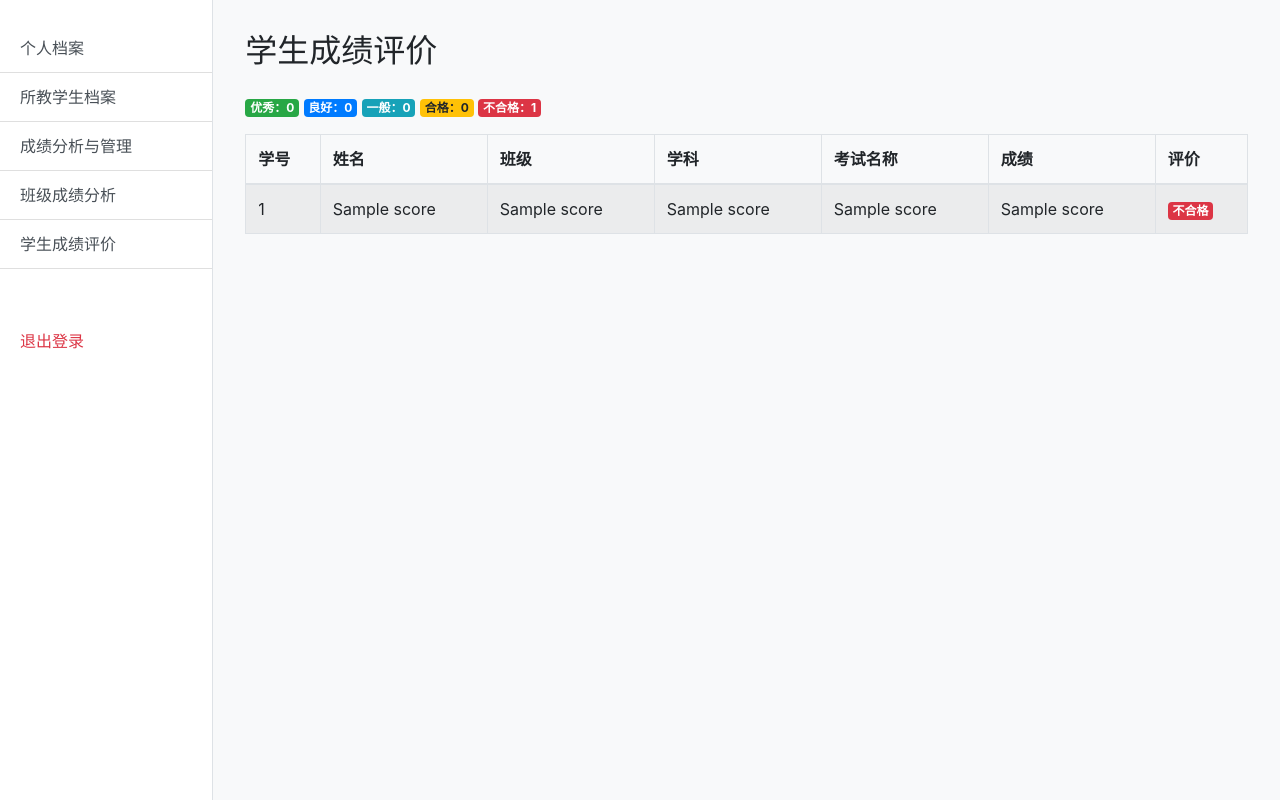
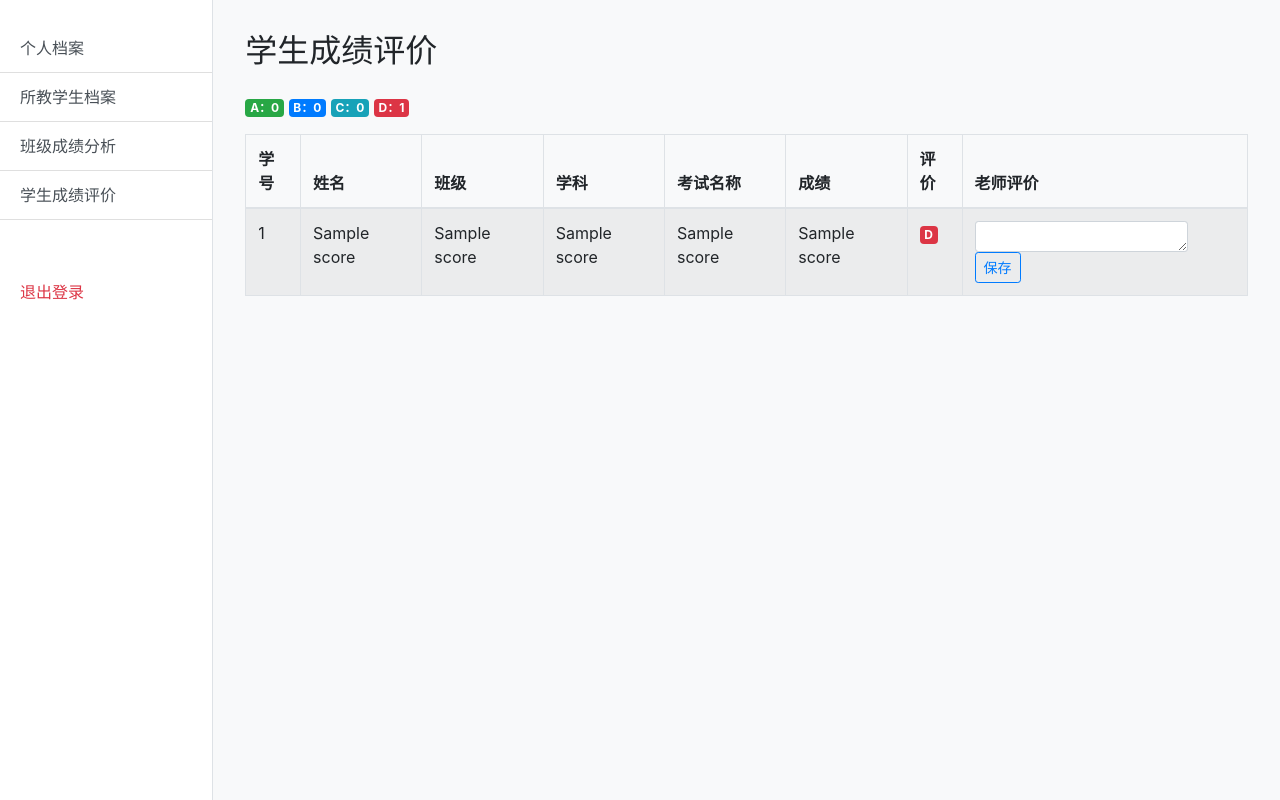
Before and after one commit to kuafu01/score_analyse, a Flask app: template 学习管理系统/templates/teacher/evaluate.html in a window 1280 px wide. Run offline with Flask 3, Linux system fonts and the light colour scheme; the template is opened without the code that fills it: most values are stand-ins (such as "Sample title", 1, 10 or a date in 2020).

Commit message:
evaluate new

```diff
--- a/学习管理系统/app.py
+++ b/学习管理系统/app.py
@@ -286,9 +286,13 @@ def student_report():
         scores=scores,
         reports=reports
     )
-
+#################################
+#
+#
  #       李之爹的领域
-
+#
+#
+################################
 # 教师主页
 @app.route('/teacher/profile')
 def teacher_profile():
@@ -394,13 +398,14 @@ def teacher_evaluate():
         return render_template('teacher/evaluate.html', scores=[])
     teacher_id = row[0]
     cursor.execute('''
-        SELECT s.student_id, s.name, c.class_name, sub.subject_name, e.exam_name, es.score
+        SELECT s.student_id, s.name, c.class_name, sub.subject_name, e.exam_name, es.score, sr.content
         FROM teacher_class_subject tcs
         JOIN class c ON tcs.class_id = c.class_id
         JOIN student s ON s.class_id = c.class_id
         JOIN subject sub ON tcs.subject_id = sub.subject_id
         JOIN exam_score es ON es.student_id = s.student_id AND es.subject_id = sub.subject_id
         JOIN exam e ON es.exam_id = e.exam_id
+        LEFT JOIN study_report sr ON sr.student_id = s.student_id AND sr.teacher_id = tcs.teacher_id AND sr.report_date = e.exam_date
         WHERE tcs.teacher_id = ?
         ORDER BY c.class_name, s.name, sub.subject_name, e.exam_date DESC
     ''', teacher_id)
@@ -440,6 +445,58 @@ def teacher_class():
     conn.close()
     return render_template('teacher/class.html', class_scores=class_scores)
 
+
+@app.route('/teacher/evaluate/update', methods=['POST'])
+def teacher_evaluate_update():
+    if session.get('role') != 'teacher':
+        return redirect(url_for('login'))
+    student_id = request.form['student_id']
+    subject_name = request.form['subject_name']
+    exam_name = request.form['exam_name']
+    content = request.form['content']
+    teacher_name = session.get('name')
+    conn = get_conn()
+    cursor = conn.cursor()
+    # 查subject_id, exam_id, teacher_id
+    cursor.execute('SELECT subject_id FROM subject WHERE subject_name=?', subject_name)
+    subject_row = cursor.fetchone()
+    cursor.execute('SELECT exam_id, exam_date FROM exam WHERE exam_name=?', exam_name)
+    exam_row = cursor.fetchone()
+    cursor.execute('SELECT teacher_id FROM teacher WHERE name=?', teacher_name)
+    teacher_row = cursor.fetchone()
+    if not (subject_row and exam_row and teacher_row):
+        conn.close()
+        flash('参数错误', 'danger')
+        return redirect(url_for('teacher_evaluate'))
+    subject_id = subject_row[0]
+    exam_id, exam_date = exam_row
+    teacher_id = teacher_row[0]
+    # 查是否已有评价
+    cursor.execute('SELECT report_id FROM study_report WHERE student_id=? AND teacher_id=? AND report_date=?', student_id, teacher_id, exam_date)
+    report = cursor.fetchone()
+    if report:
+        cursor.execute('UPDATE study_report SET content=? WHERE report_id=?', content, report[0])
+    else:
+        import uuid
+        report_id = str(uuid.uuid4())[:20]
+        cursor.execute('INSERT INTO study_report (report_id, student_id, teacher_id, report_date, content, evaluation_level) VALUES (?, ?, ?, ?, ?, ?)',
+                       report_id, student_id, teacher_id, exam_date, content, None)
+    conn.commit()
+    conn.close()
+    flash('评价已保存', 'success')
+    return redirect(url_for('teacher_evaluate'))
+
+
+
+##########################
+#
+#
+#      领域结束
+#
+#
+##########################
+
+
 # 班主任主页
 @app.route('/classmaster/profile')
 def classmaster_profile():
--- a/学习管理系统/templates/teacher/_sidebar.html
+++ b/学习管理系统/templates/teacher/_sidebar.html
@@ -3,7 +3,7 @@
     <div class="list-group list-group-flush mt-4">
         <a href="/teacher/profile" class="list-group-item list-group-item-action {% if active=='profile' %}active{% endif %}" id="nav-profile">个人档案</a>
         <a href="/teacher/students" class="list-group-item list-group-item-action {% if active=='students' %}active{% endif %}" id="nav-students">所教学生档案</a>
-        <a href="/teacher/score" class="list-group-item list-group-item-action {% if active=='score' %}active{% endif %}" id="nav-score">成绩分析与管理</a>
+       <!-- <a href="/teacher/score" class="list-group-item list-group-item-action {% if active=='score' %}active{% endif %}" id="nav-score">成绩分析与管理</a>-->
         <a href="/teacher/class" class="list-group-item list-group-item-action {% if active=='class' %}active{% endif %}" id="nav-class">班级成绩分析</a>
         <a href="/teacher/evaluate" class="list-group-item list-group-item-action {% if active=='evaluate' %}active{% endif %}" id="nav-evaluate">学生成绩评价</a>
         <a href="/logout" class="list-group-item list-group-item-action text-danger mt-5">退出登录</a>
--- a/学习管理系统/templates/teacher/evaluate.html
+++ b/学习管理系统/templates/teacher/evaluate.html
@@ -16,26 +16,23 @@
         {% include 'teacher/_sidebar.html' %}
         <main class="col-md-10 ml-sm-auto content-area">
             <h2 class="mb-4">学生成绩评价</h2>
-            {% set ns = namespace(excellent=0, good=0, normal=0, passed=0, failed=0) %}
+            {% set ns = namespace(A=0, B=0, C=0, D=0) %}
             {% for s in scores %}
                 {% if s[5] >= 90 %}
-                    {% set ns.excellent = ns.excellent + 1 %}
-                {% elif s[5] >= 80 %}
-                    {% set ns.good = ns.good + 1 %}
-                {% elif s[5] >= 70 %}
-                    {% set ns.normal = ns.normal + 1 %}
+                    {% set ns.A = ns.A + 1 %}
+                {% elif s[5] >= 75 %}
+                    {% set ns.B = ns.B + 1 %}
                 {% elif s[5] >= 60 %}
-                    {% set ns.passed = ns.passed + 1 %}
+                    {% set ns.C = ns.C + 1 %}
                 {% else %}
-                    {% set ns.failed = ns.failed + 1 %}
+                    {% set ns.D = ns.D + 1 %}
                 {% endif %}
             {% endfor %}
             <div class="mb-3">
-                <span class="badge badge-success">优秀：{{ ns.excellent }}</span>
-                <span class="badge badge-primary">良好：{{ ns.good }}</span>
-                <span class="badge badge-info">一般：{{ ns.normal }}</span>
-                <span class="badge badge-warning">合格：{{ ns.passed }}</span>
-                <span class="badge badge-danger">不合格：{{ ns.failed }}</span>
+                <span class="badge badge-success">A：{{ ns.A }}</span>
+                <span class="badge badge-primary">B：{{ ns.B }}</span>
+                <span class="badge badge-info">C：{{ ns.C }}</span>
+                <span class="badge badge-danger">D：{{ ns.D }}</span>
             </div>
             <table class="table table-bordered table-striped">
                 <thead>
@@ -47,6 +44,7 @@
                         <th>考试名称</th>
                         <th>成绩</th>
                         <th>评价</th>
+                        <th>老师评价</th>
                     </tr>
                 </thead>
                 <tbody>
@@ -60,21 +58,30 @@
                         <td>{{ s[5] }}</td>
                         <td>
                             {% if s[5] >= 90 %}
-                                <span class="badge badge-success">优秀</span>
-                            {% elif s[5] >= 80 %}
-                                <span class="badge badge-primary">良好</span>
-                            {% elif s[5] >= 70 %}
-                                <span class="badge badge-info">一般</span>
+                                <span class="badge badge-success">A</span>
+                            {% elif s[5] >= 75 %}
+                                <span class="badge badge-primary">B</span>
                             {% elif s[5] >= 60 %}
-                                <span class="badge badge-warning">合格</span>
+                                <span class="badge badge-info">C</span>
                             {% else %}
-                                <span class="badge badge-danger">不合格</span>
+                                <span class="badge badge-danger">D</span>
                             {% endif %}
+                        </td>
+                        <td>
+                            <form method="post" action="/teacher/evaluate/update" class="form-inline mb-0">
+                                <input type="hidden" name="student_id" value="{{ s[0] }}">
+                                <input type="hidden" name="subject_name" value="{{ s[3] }}">
+                                <input type="hidden" name="exam_name" value="{{ s[4] }}">
+                                <textarea class="form-control form-control-sm mr-2" name="content" rows="1" style="min-width:120px;max-width:300px;resize:horizontal;display:inline-block;vertical-align:middle;">{{ s[6] if s|length > 6 else '' }}</textarea>
+                                <button type="submit" class="btn btn-sm btn-outline-primary">保存</button>
+                            </form>
                         </td>
                     </tr>
                 {% endfor %}
                 </tbody>
             </table>
+            <script src="https://cdn.jsdelivr.net/npm/jquery@3.6.0/dist/jquery.min.js"></script>
+            <script src="https://cdn.jsdelivr.net/npm/bootstrap@4.6.2/dist/js/bootstrap.bundle.min.js"></script>
         </main>
     </div>
 </div>
```
